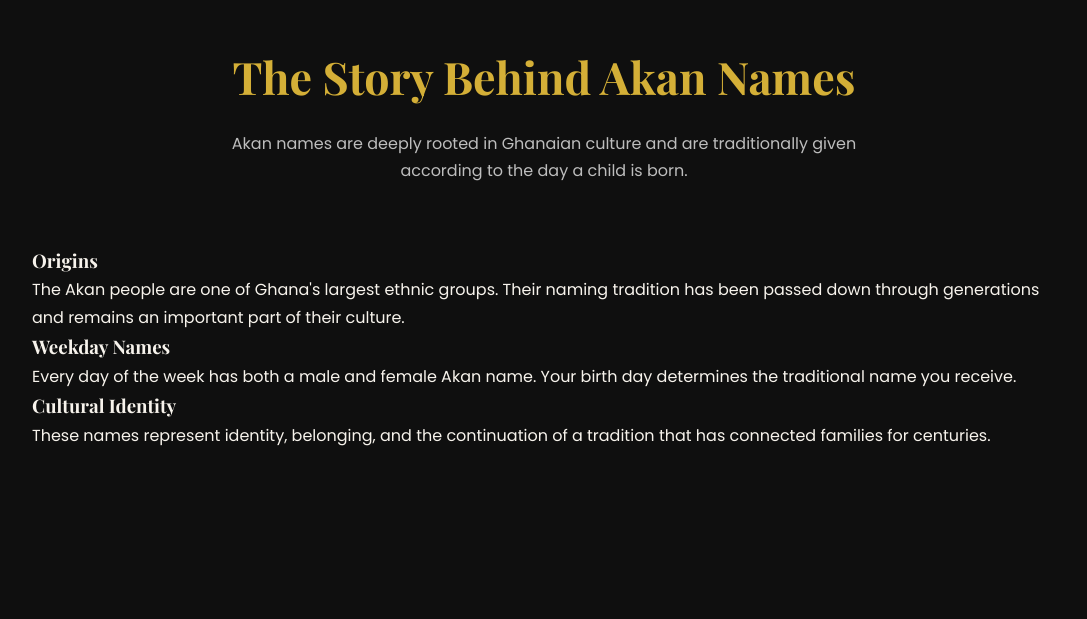
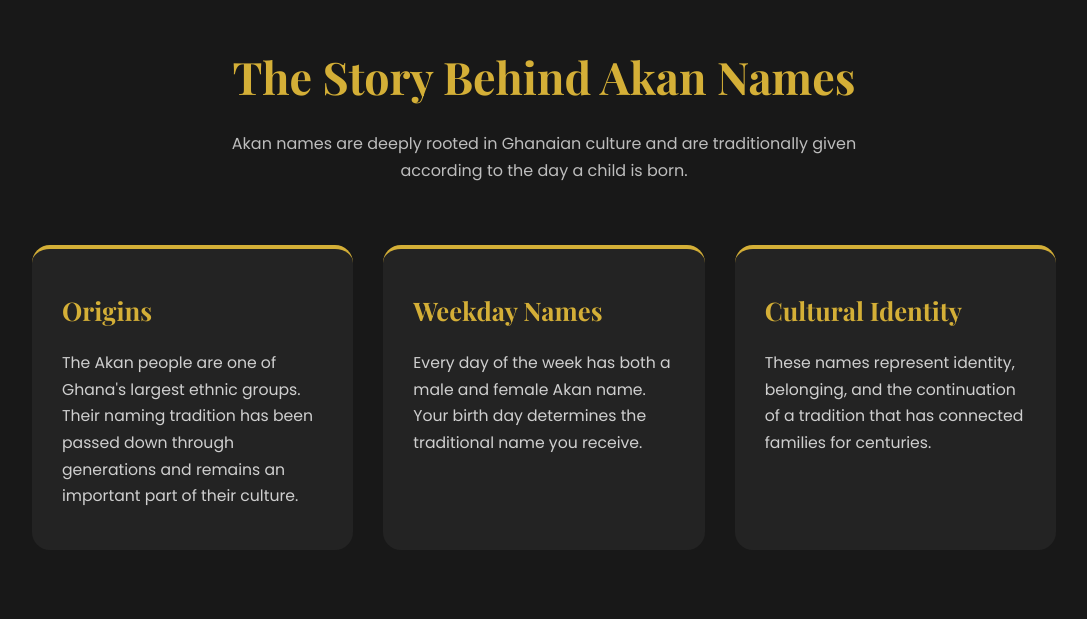
Before and after one commit to im-jaz/Akan-name-generator, a plain HTML site: page index.html in a window 1280 px wide. Shown: the part 861-1480 px from the top of the page, without its empty margins (96-1183 px from the left). Drawn offline with nearby package versions, Linux system fonts and the light colour scheme.

Commit message:
stye history section

```diff
--- a/css/style.css
+++ b/css/style.css
@@ -157,3 +157,39 @@ nav ul li a:hover {
     background: #E4C76A;
     box-shadow: 0 12px 30px rgba(212,175,55,.35);
 }
+
+/* history section */
+
+.history {
+    background-color: #181818;
+}
+
+.history-cards {
+    display: grid;
+    grid-template-columns: repeat(auto-fit, minmax(280px, 1fr));
+    gap: 30px;
+}
+
+.card {
+    background: #232323;
+    padding: 40px 30px;
+    border-radius: 18px;
+    border-top: 4px solid #D4AF37;
+    transition: 0.35s ease;
+}
+
+.card:hover {
+    transform: translateY(-10px);
+    box-shadow: 0 20px 40px rgba(0,0,0,.35);
+}
+
+.card h3 {
+    color: #D4AF37;
+    font-size: 1.6rem;
+    margin-bottom: 18px;
+}
+
+.card p {
+    color: #CFCFCF;
+    font-size: .98rem;
+}
```
